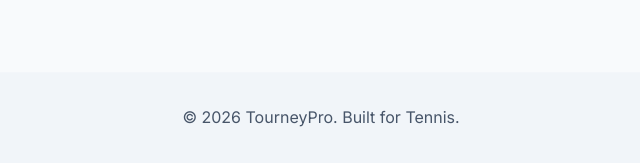
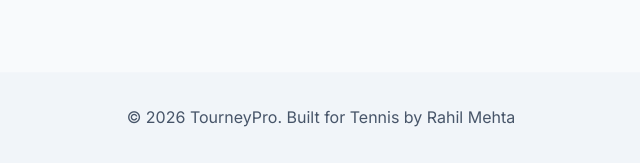
Before and after one commit to rahilmehta-24/TourneyPro, a Flask app: page /academies/create in a window 1280 px wide. Shown: the part 680-843 px from the top of the page, without its empty margins (319-959 px from the left). Run offline with Flask 3, Linux system fonts and the light colour scheme; the visitor is signed in with stand-in values (Sample User, id 1); some libraries are stand-ins or nearby versions.

Commit message:
chore: update copyright footer with author name in base template

```diff
--- a/app/web/templates/base.html
+++ b/app/web/templates/base.html
@@ -201,7 +201,7 @@
 
     <footer class="footer">
         <div class="container">
-            <p>&copy; 2026 TourneyPro. Built for Tennis.</p>
+            <p>&copy; 2026 TourneyPro. Built for Tennis by Rahil Mehta</p>
         </div>
     </footer>
 
```
